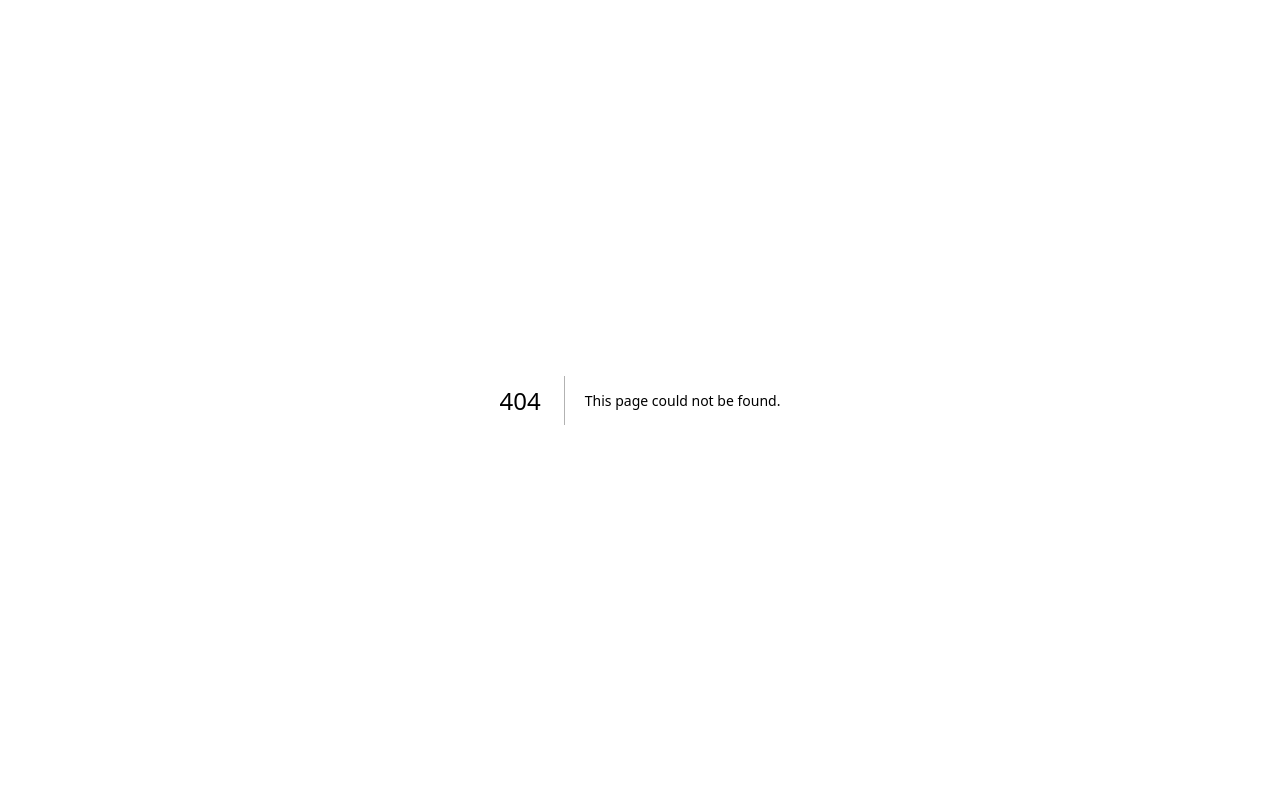
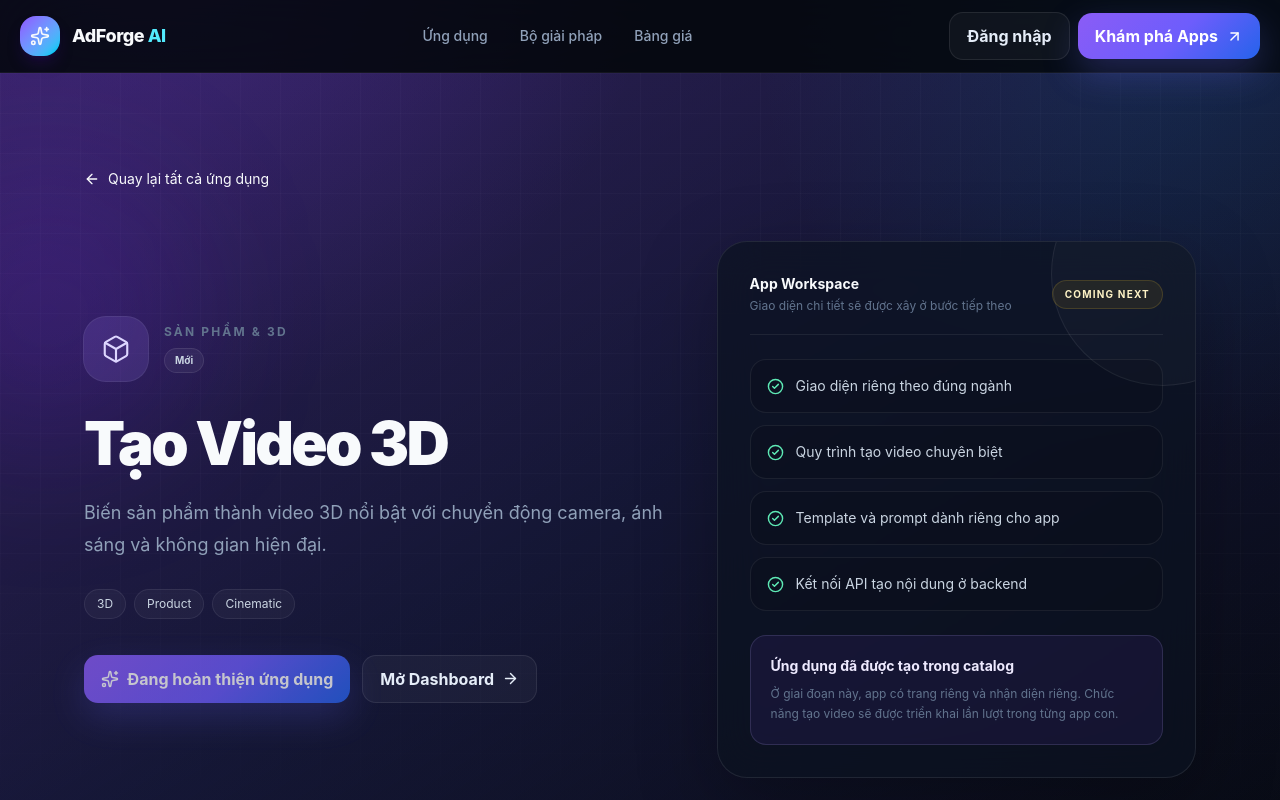
Before and after one commit to nhungnhungrosata-oss/flowapp, a Next.js app: page /apps/video-3d in a window 1280 px wide. Before the commit this address had no page. Shown: the top 800 px of the page. Built offline with nearby package versions, Linux system fonts and the light colour scheme.

Commit message:
Add professional shell pages for specialized video apps

```diff
--- /dev/null
+++ b/src/app/apps/[slug]/page.tsx
@@ -0,0 +1,90 @@
+import Link from "next/link";
+import { ArrowLeft, ArrowRight, CheckCircle2, Sparkles } from "lucide-react";
+import { notFound } from "next/navigation";
+import { MarketingHeader } from "@/components/marketing/header";
+import { Footer } from "@/components/marketing/footer";
+import { appCatalog } from "@/lib/app-catalog";
+
+export function generateStaticParams() {
+  return appCatalog.map((app) => ({ slug: app.slug }));
+}
+
+export default async function AppDetailPage({ params }: { params: Promise<{ slug: string }> }) {
+  const { slug } = await params;
+  const app = appCatalog.find((item) => item.slug === slug);
+
+  if (!app) notFound();
+
+  const Icon = app.icon;
+
+  return (
+    <main>
+      <MarketingHeader />
+      <section className="relative min-h-[720px] overflow-hidden border-b border-white/7">
+        <div className="subtle-grid absolute inset-0" />
+        <div className={`absolute inset-0 bg-gradient-to-br ${app.gradient}`} />
+        <div className="ambient-orb -left-24 top-24 h-72 w-72 bg-violet-600/15" />
+
+        <div className="relative mx-auto max-w-6xl px-5 py-20 sm:py-24">
+          <Link href="/apps" className="inline-flex items-center gap-2 text-sm text-slate-500 transition hover:text-white">
+            <ArrowLeft size={16} /> Quay lại tất cả ứng dụng
+          </Link>
+
+          <div className="mt-12 grid gap-12 lg:grid-cols-[1fr_.82fr] lg:items-center">
+            <div>
+              <div className="flex items-center gap-4">
+                <span className={`grid h-16 w-16 place-items-center rounded-[22px] ring-1 ${app.iconStyle}`}>
+                  <Icon size={30} strokeWidth={1.7} />
+                </span>
+                <div>
+                  <p className="text-xs font-bold uppercase tracking-[.18em] text-slate-500">{app.category}</p>
+                  {app.badge ? <span className="mt-2 inline-flex rounded-full border border-white/9 bg-white/5 px-2.5 py-1 text-[10px] font-bold text-slate-300">{app.badge}</span> : null}
+                </div>
+              </div>
+
+              <h1 className="mt-8 max-w-3xl text-5xl font-black tracking-[-.045em] sm:text-6xl">{app.name}</h1>
+              <p className="mt-6 max-w-2xl text-lg leading-8 text-slate-400">{app.description}</p>
+
+              <div className="mt-7 flex flex-wrap gap-2">
+                {app.tags.map((tag) => (
+                  <span key={tag} className="rounded-full border border-white/8 bg-white/[.035] px-3 py-1.5 text-xs text-slate-300">{tag}</span>
+                ))}
+              </div>
+
+              <div className="mt-9 flex flex-wrap gap-3">
+                <span className="btn-primary px-6 py-3.5 opacity-75">
+                  <Sparkles size={18} /> Đang hoàn thiện ứng dụng
+                </span>
+                <Link href="/dashboard" className="btn-secondary px-6 py-3.5">Mở Dashboard <ArrowRight size={17} /></Link>
+              </div>
+            </div>
+
+            <div className="glass relative overflow-hidden rounded-[30px] p-6 sm:p-8">
+              <div className="absolute -right-20 -top-20 h-56 w-56 rounded-full border border-white/7 bg-white/[.025]" />
+              <div className="relative">
+                <div className="flex items-center justify-between border-b border-white/7 pb-5">
+                  <div><p className="text-sm font-bold">App Workspace</p><p className="mt-1 text-xs text-slate-500">Giao diện chi tiết sẽ được xây ở bước tiếp theo</p></div>
+                  <span className="rounded-full border border-amber-300/15 bg-amber-400/8 px-3 py-1.5 text-[10px] font-bold uppercase tracking-[.12em] text-amber-100">Coming next</span>
+                </div>
+
+                <div className="mt-6 space-y-3">
+                  {["Giao diện riêng theo đúng ngành", "Quy trình tạo video chuyên biệt", "Template và prompt dành riêng cho app", "Kết nối API tạo nội dung ở backend"].map((item) => (
+                    <div key={item} className="flex items-center gap-3 rounded-2xl border border-white/7 bg-black/12 p-4 text-sm text-slate-300">
+                      <CheckCircle2 size={17} className="shrink-0 text-emerald-300" /> {item}
+                    </div>
+                  ))}
+                </div>
+
+                <div className="mt-6 rounded-2xl border border-violet-300/15 bg-violet-500/8 p-5">
+                  <p className="text-sm font-bold text-violet-100">Ứng dụng đã được tạo trong catalog</p>
+                  <p className="mt-2 text-xs leading-5 text-slate-500">Ở giai đoạn này, app có trang riêng và nhận diện riêng. Chức năng tạo video sẽ được triển khai lần lượt trong từng app con.</p>
+                </div>
+              </div>
+            </div>
+          </div>
+        </div>
+      </section>
+      <Footer />
+    </main>
+  );
+}
```
